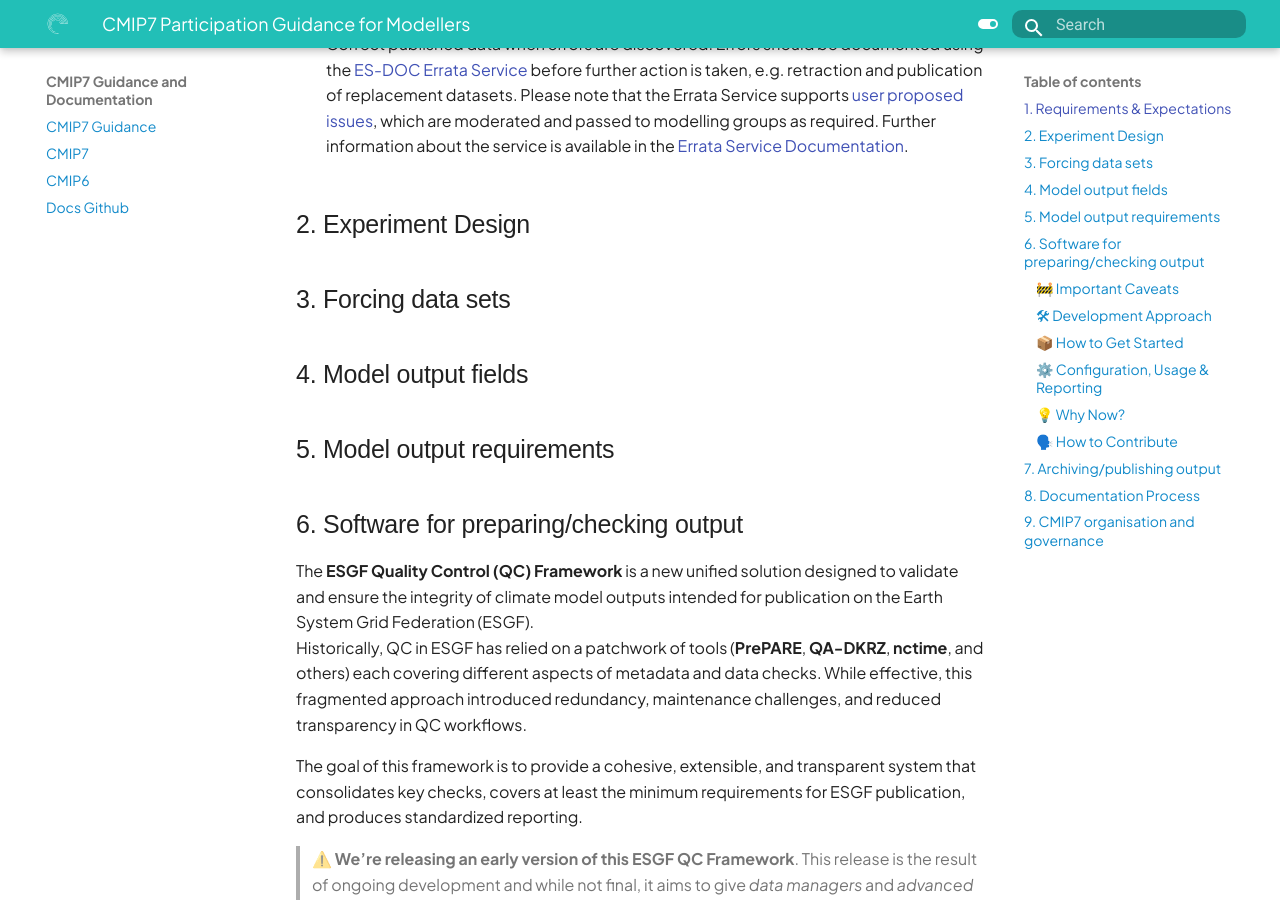
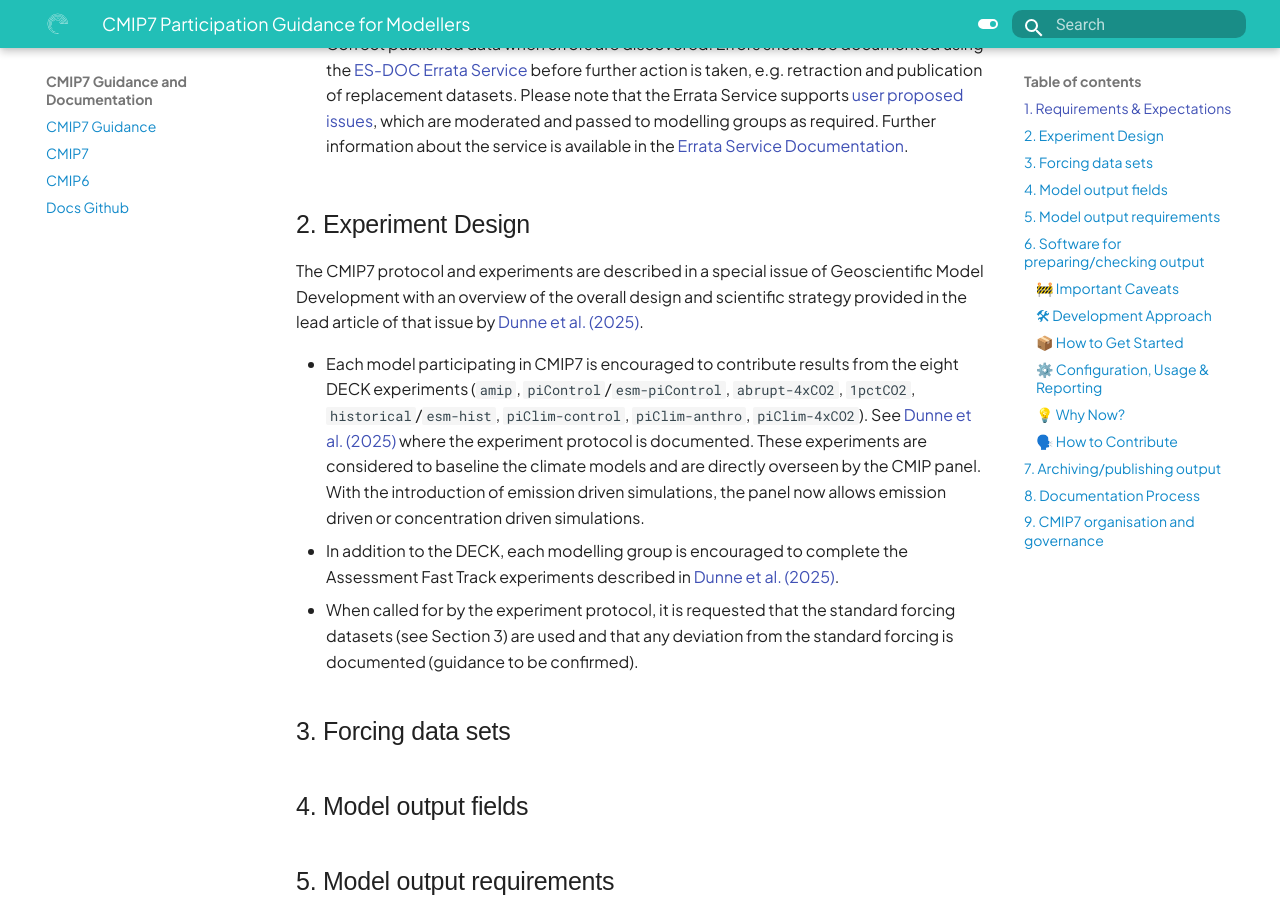
Before and after one commit to WCRP-CMIP/cmip7-guidance, an MkDocs documentation site: the page built from docs/CMIP7/guidance_for_modellers.md, in a window 1280 px wide and 900 px high, scrolled down 902 px. Built offline with MkDocs 1.6.1 and Material for MkDocs 9.7.7, drawn with Linux system fonts in a browser that asks for light colours; some web fonts are replaced.

Commit message:
#3: First draft of experiment design section (#40)

```diff
--- a/docs/CMIP7/guidance_for_modellers.md
+++ b/docs/CMIP7/guidance_for_modellers.md
@@ -51,6 +51,21 @@
   [Errata Service Documentation](https://ipsl.gitbook.io/esgf-errata-service).
 
 ## 2.  Experiment Design
+
+The CMIP7 protocol and experiments are described in a special issue of Geoscientific Model Development with an overview
+of the overall design and scientific strategy provided in the lead article of that issue by
+[Dunne et al. (2025)]( https://doi.org/10.5194/gmd-18-6671-2025).
+
+-	Each model participating in CMIP7 is encouraged to contribute results from the eight DECK experiments
+  (`amip`, `piControl`/`esm-piControl`, `abrupt-4xCO2`, `1pctCO2`, `historical`/`esm-hist`, `piClim-control`, `piClim-anthro`,
+  `piClim-4xCO2`). See [Dunne et al. (2025)]( https://doi.org/10.5194/gmd-18-6671-2025) where the experiment protocol
+  is documented. These experiments are considered to baseline the climate models and are directly overseen by the CMIP panel.
+  With the introduction of emission driven simulations, the panel now allows emission driven or concentration driven simulations.
+-	In addition to the DECK, each modelling group is encouraged to complete the Assessment Fast Track experiments described in
+  [Dunne et al. (2025)]( https://doi.org/10.5194/gmd-18-6671-2025).
+-	When called for by the experiment protocol, it is requested that the standard forcing datasets (see Section 3) are used
+  and that any deviation from the standard forcing is documented (guidance to be confirmed).
+
 ## 3.  Forcing data sets
 ## 4.  Model output fields
 ## 5.  Model output requirements
```
